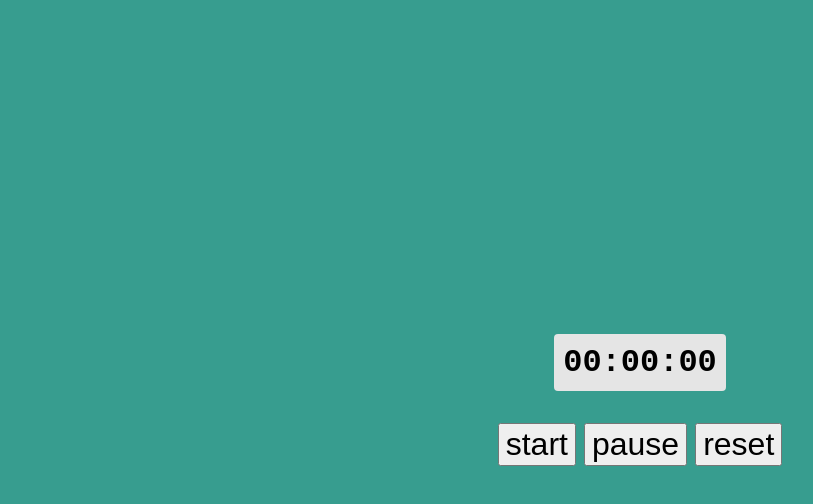
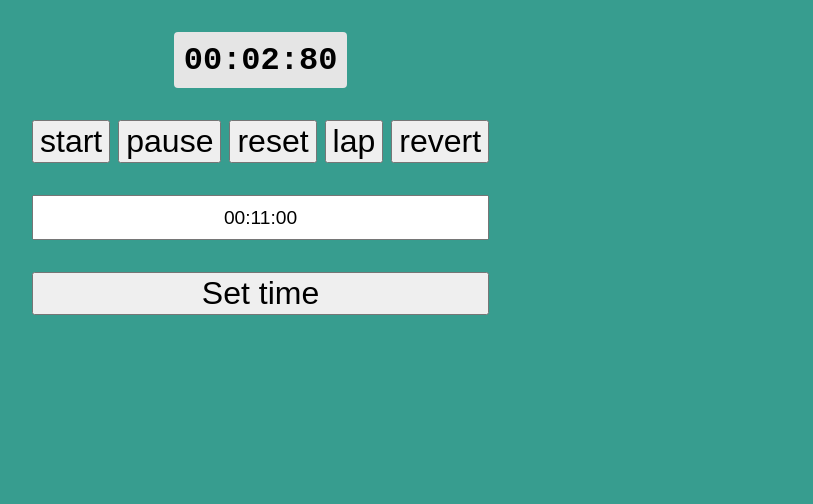
Before and after one commit to bencemol/rx-stopwatch, a website built with Vite: page src/index.html in a window 1280 px wide. Both pictures are taken after a click on the button "start". Shown: the whole page, without its empty margins (0-813 px from the left). Built offline with nearby package versions, Linux system fonts and the light colour scheme; files whose address does not match are found by name.

Commit message:
extended stopwatch functionality

```diff
--- a/src/index.html
+++ b/src/index.html
@@ -6,14 +6,23 @@
     <meta charset="utf-8" />
   </head>
   <body>
+    <div id="container">
         <div id="app">
           <div id="clock">00:00:00</div>
           <div class="controls">
             <button id="start">start</button>
             <button id="pause">pause</button>
             <button id="reset">reset</button>
+            <button id="lap">lap</button>
+            <button id="revert">revert</button>
+          </div>
+          <input id="input-time" type="text" pattern="[0-9]{2}:[0-9]{2}:[0-9]{2}" value="00:11:00">
+          <button id="set-time">Set time</button>
         </div>
       </div>
+      <div id="laps"></div>
+    </div>
+    <script type="module" src="crashcourse.ts"></script>
     <script type="module" src="index.js"></script>
   </body>
 </html>
--- a/src/index.ts
+++ b/src/index.ts
@@ -1,3 +1,18 @@
 import { StopWatch } from "./stopwatch";
+import { Observable } from "rxjs";
 
 const stopwatch = new StopWatch();
+
+
+var observable = Observable.create((observer:any) => {
+  observer.next('Hey guys!');
+});
+
+observable.subscribe((x:any) => console.log(x));
+
+function addItem(val:any){
+    var node = document.createElement("li");
+    var textnode = document.createTextNode(val);
+    node.appendChild(textnode);
+    document.getElementById("app")?.appendChild(node);
+}
--- a/src/stopwatch.ts
+++ b/src/stopwatch.ts
@@ -1,42 +1,93 @@
-import { fromEvent, interval, merge, NEVER, Observable } from "rxjs";
-import { mapTo, scan, startWith, switchMap, tap } from "rxjs/operators";
+import { fromEvent, interval, merge, Observable, of } from 'rxjs';
+import { mapTo, scan, switchMap, tap, map } from 'rxjs/operators';
 
 interface State {
   count: boolean;
   value: number;
+  direction: number;
 }
 
 const initalState: State = {
   count: false,
   value: 0,
+  direction: 1,
 };
 
 export class StopWatch {
-  private _clock = document.querySelector("#clock")!;
+  private _clock = document.querySelector('#clock')!;
 
   events$: Observable<Partial<State>> = merge(
-    this.fromClickMapTo("#start", { count: true }),
-    this.fromClickMapTo("#pause", { count: false }),
-    this.fromClickMapTo("#reset", { value: 0 })
+    this.fromClickMapTo('#start', { count: true, direction: 1 }),
+    this.fromClickMapTo('#revert', { count: true, direction: -1 }),
+    this.fromClickMapTo('#pause', { count: false }),
+    this.fromClickMapTo('#reset', { value: 0 }),
+    this.fromClickSetTime('#set-time', '#input-time'),
+    this.fromClickAddLap('#lap')
   );
 
   constructor() {
     this.init();
   }
 
-  // TODO ⏲
   private init() {
-    this.events$.pipe(tap((e) => console.log(e))).subscribe();
+    this.events$
+      .pipe(
+        scan(
+          (state: State, payload: Partial<State>) => ({
+            ...state,
+            ...payload
+          }),
+          initalState
+        ),
+        tap(console.log),
+        switchMap((state: State) =>
+          state.count
+            ? interval(10).pipe(
+                tap(() => (state.value += 10 * state.direction)),
+                tap(() => this.resetValueIfNegative(state)),
+                mapTo(state)
+              )
+            : of(state)
+        ),
+        tap((state: State) => (this.clock = state.value))
+      )
+      .subscribe();
+
   }
 
   private fromClickMapTo(
     querySelector: string,
     payload: Partial<State>
   ): Observable<Partial<State>> {
-    return fromEvent(document.querySelector(querySelector)!, "click").pipe(
+    return fromEvent(document.querySelector(querySelector)!, 'click').pipe(
       mapTo(payload)
     );
   }
+
+  private fromClickSetTime(
+    buttonQuerySelector : string,
+    inputQuerySelector : string): Observable<Partial<State>> {
+    return fromEvent(document.querySelector(buttonQuerySelector)!, 'click')
+      .pipe(
+        map(() => {
+          if(new RegExp('[0-9]{2}:[0-5][0-9]:[0-9]{2}$').test((<HTMLInputElement>document.querySelector(inputQuerySelector)!).value as string)){
+            return {value: this.stringTimeToMs((<HTMLInputElement>document.querySelector(inputQuerySelector)!).value)};
+          }
+          alert("Does this look like a proper time format for ya? err")
+          return {};
+        }),
+      )
+  }
+
+  private fromClickAddLap(
+    querySelector : string,
+    ): Observable<Partial<State>> {
+    return  fromEvent(document.querySelector(querySelector)!, 'click').pipe(
+      tap(() => addItem(this._clock.textContent)),
+      map(() => {return {};})
+    )
+  }
+
 
   /**
    * Set clock value
@@ -45,13 +96,35 @@ export class StopWatch {
   set clock(value: number) {
     const centiSeconds = Math.trunc((value % 1000) / 10)
       .toString()
-      .padStart(2, "0");
+      .padStart(2, '0');
     const seconds = Math.trunc((value / 1000) % 60)
       .toString()
-      .padStart(2, "0");
+      .padStart(2, '0');
     const minutes = Math.trunc(value / 1000 / 60)
       .toString()
-      .padStart(2, "0");
+      .padStart(2, '0');
     this._clock.textContent = `${minutes}:${seconds}:${centiSeconds}`;
   }
+
+  private stringTimeToMs(value: string): number{
+    const values = value.split(":");
+    const minutes = Number(values[0]) * 60000;
+    const seconds = Number(values[1]) * 1000;
+    const centiSeconds = Number(values[2]) * 10;
+    console.log(minutes + seconds + centiSeconds);
+    return minutes + seconds + centiSeconds;
+  }
+
+  private resetValueIfNegative(state: State): void{
+      if(state.value < 0){
+        state.value  = 0;
+      }
+  }
 }
+
+function addItem(val:any){
+  var node = document.createElement("li");
+  var textnode = document.createTextNode(val);
+  node.appendChild(textnode);
+  document.getElementById("laps")?.appendChild(node);
+}
--- a/src/style.css
+++ b/src/style.css
@@ -36,3 +36,14 @@ button {
 .controls {
   margin: auto;
 }
+
+input {
+  text-align: center;
+  padding: 0.5em;
+  font-size: 0.6em;
+}
+
+li {
+  list-style-type: none;
+  color: whitesmoke;
+}
```
Lines whose indentation alone changed are shown as unchanged.
